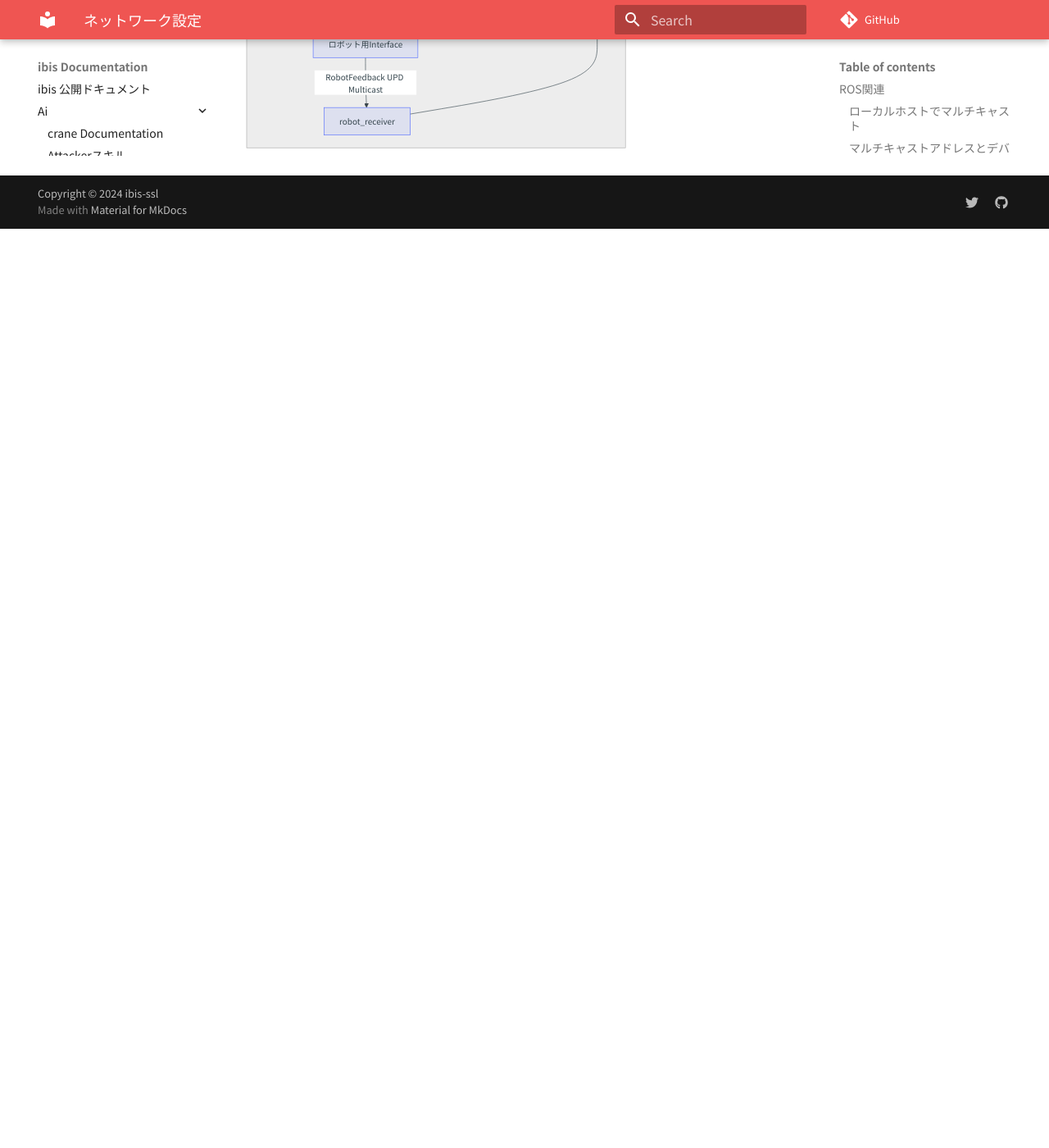
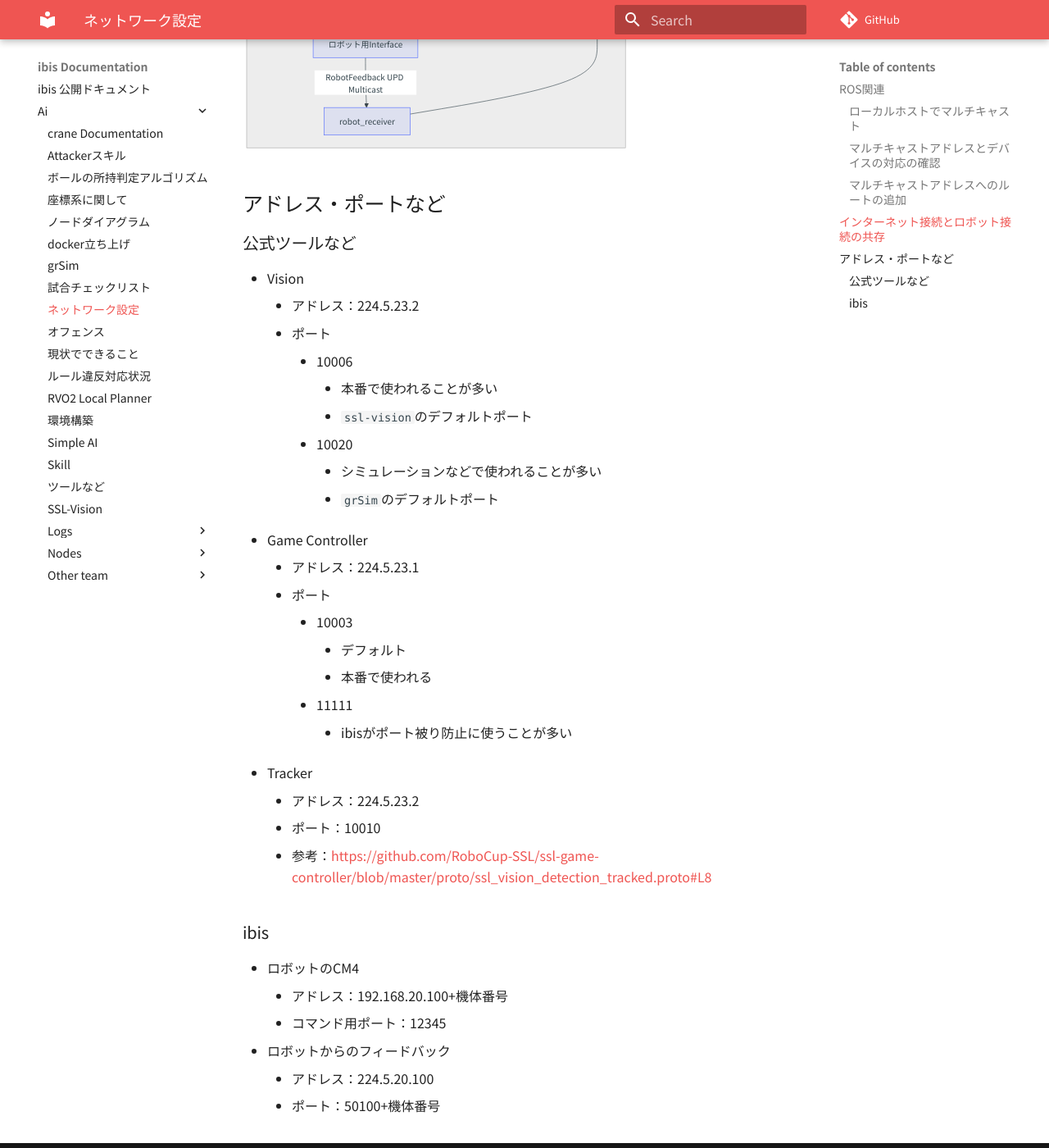
Before and after one commit to ibis-ssl/ibis_documentation, an MkDocs documentation site: the page built from docs/ai/network.md, in a window 1280 px wide and 1400 px high, scrolled down 1587 px. Shown: the whole window at 82% size. Built offline with MkDocs 1.6.1 and Material for MkDocs 9.7.7, drawn with Linux system fonts in a browser that asks for light colours; nearby versions of some CDN libraries; some web fonts are replaced; comment, search, counter and statistics services are not loaded; before the commit the page ends 1866 px from its top, so only the background shows below that.

Commit message:
🔄 synced local 'docs/ai' with remote 'docs'

````diff
--- a/docs/ai/network.md
+++ b/docs/ai/network.md
@@ -89,7 +89,39 @@ graph TD
     ibisInterface -- RobotFeedback UPD Multicast --> receiver
     receiver -- ROS  --> crane
 
+```
 
+## アドレス・ポートなど
 
+### 公式ツールなど
 
-```
+- Vision
+  - アドレス：224.5.23.2
+  - ポート
+    - 10006
+      - 本番で使われることが多い
+      - `ssl-vision`のデフォルトポート
+    - 10020
+      - シミュレーションなどで使われることが多い
+      - `grSim`のデフォルトポート
+- Game Controller
+  - アドレス：224.5.23.1
+  - ポート
+    - 10003
+      - デフォルト
+      - 本番で使われる
+    - 11111
+      - ibisがポート被り防止に使うことが多い
+- Tracker
+  - アドレス：224.5.23.2
+  - ポート：10010
+  - 参考：<https://github.com/RoboCup-SSL/ssl-game-controller/blob/master/proto/ssl_vision_detection_tracked.proto#L8>
+
+### ibis
+
+- ロボットのCM4
+  - アドレス：192.168.20.100+機体番号
+  - コマンド用ポート：12345
+- ロボットからのフィードバック
+  - アドレス：224.5.20.100
+  - ポート：50100+機体番号
````
